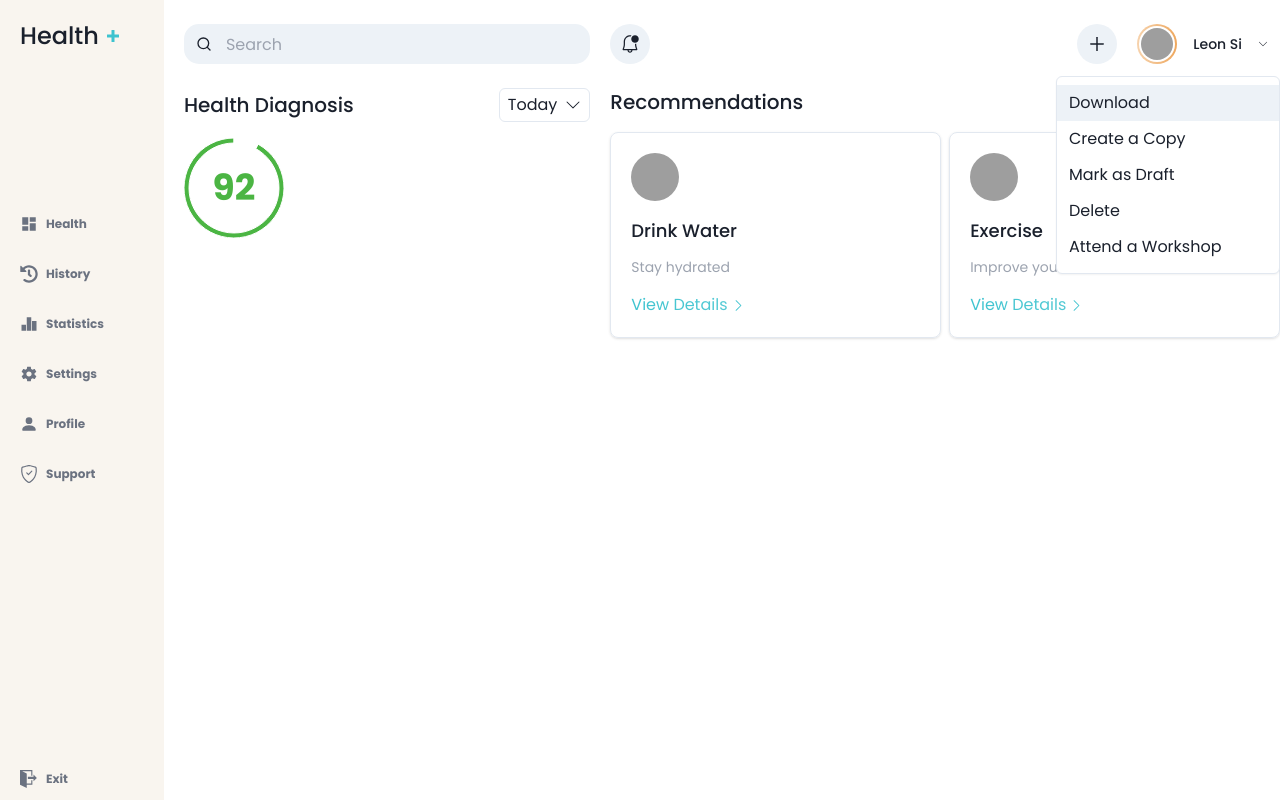
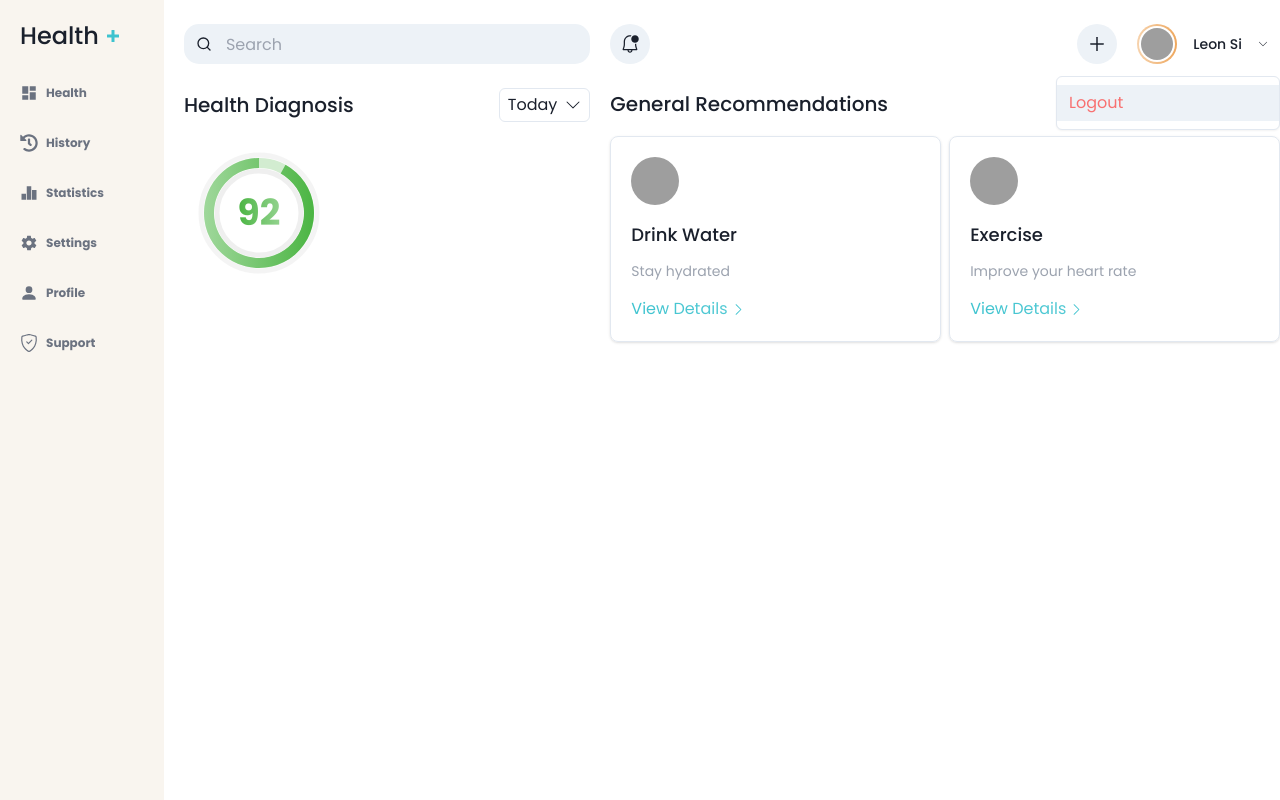
Before and after one commit to WhatTheHealthHTN/WhatTheHealth, a Next.js app: page /dashboard in a window 1280 px wide. Both pictures are taken after a click on the button "Leon Si". Shown: the top 800 px of the page. Built offline with nearby package versions, Linux system fonts and the light colour scheme; grey boxes are pictures that could not be loaded.

Commit message:
decoration

```diff
--- a/src/components/sections/health-diagnosis.tsx
+++ b/src/components/sections/health-diagnosis.tsx
@@ -6,13 +6,13 @@ import { BsChevronDown } from "react-icons/bs";
 const HealthDiagnosisSection = () => {
 	const data = [
 		{ value: 92, color: '#4bb543' },
-		{ value: 8, color: 'white' },
+		{ value: 8, color: 'transparent' },
 	];
 
 	return (
 		<Box className='ml-5'>
 			<div className='flex flex-col items-start'>
-				<div className='flex flex-row mb-4 self-stretch items-center pr-5'>
+				<div className='flex flex-row mb-4 self-stretch items-center pr-5 row-span-1 row-start-2'>
 					<div className='font-medium text-xl'>Health Diagnosis</div>
 					<div className='flex-1'></div>
 					<div>
@@ -35,15 +35,30 @@ const HealthDiagnosisSection = () => {
 					</div>
 				</div>
 				<div className="relative flex flex-row justify-center items-center">
-					<PieChart width={100} height={100}>
-						<Pie dataKey='value' data={data} cx='50%' cy='50%' innerRadius={45} outerRadius={50} startAngle={-270} endAngle={360} animationBegin={0}>
+					<PieChart width={150} height={150}>
+						<defs>
+							<linearGradient id={`myGradient0`}>
+								<stop
+									offset="0%"
+									stopColor='#4bb54360'
+								/>
+								<stop
+									offset="100%"
+									stopColor='#4bb543'
+								/>
+							</linearGradient>
+						</defs>
+						<circle cx='50%' cy='50%' r={42} strokeWidth={5} stroke='#aaaaaa30' fill='transparent'></circle>
+						<circle cx='50%' cy='50%' r={58} strokeWidth={5} stroke='#aaaaaa20' fill='transparent'></circle>
+						<circle cx='50%' cy='50%' r={50} strokeWidth={10} stroke='#4bb54340' fill='transparent'></circle>
+						<Pie dataKey='value' data={data} cx='50%' cy='50%' innerRadius={45} outerRadius={55} startAngle={-270} endAngle={360} animationBegin={0}>
 							{data.map((entry, index) => (
-								<Cell key={`cell-${index}`} fill={entry.color} />
+								<Cell key={`cell-${index}`} fill={entry.color === 'transparent' ? 'transparent' : `url(#myGradient0)`} stroke='transparent' strokeLinecap='round' />
 							))}
 						</Pie>
 					</PieChart>
 					<CountUp
-						className='absolute text-4xl text-[#4bb543] font-bold'
+						className='absolute text-4xl from-[#4bb543] to-[#4bb54399] bg-clip-text text-transparent bg-gradient-to-r font-bold'
 						useEasing={true}
 						start={0}
 						end={92}
--- a/src/components/sections/recommendations.tsx
+++ b/src/components/sections/recommendations.tsx
@@ -4,7 +4,7 @@ export default function RecommendationsSection() {
 
 	return (
 		<div>
-			<div className='font-medium mb-4 text-xl'>Recommendations</div>
+			<div className='font-medium mb-4 text-xl py-0.5'>General Recommendations</div>
 			<div className="flex flex-row gap-2">
 				<div className='flex-1'>
 					<RecommendationCard title='Drink Water' subtitle='Stay hydrated' imageUrl='https://banner2.cleanpng.com/20180514/wgq/kisspng-computer-icons-water-drop-free-information-compute-5af966beebe706.1395239415262942069663.jpg' />
--- a/src/pages/dashboard.tsx
+++ b/src/pages/dashboard.tsx
@@ -16,11 +16,11 @@ import { AiOutlinePlus } from 'react-icons/ai'
 const SidebarTab = ({ icon, text }: { icon: ReactElement, text: string }) => {
 	return (
 		<div className="flex flex-row group">
-			<div className='flex flex-row items-center gap-2 pl-5 pr-14 py-3 text-gray-500 group-hover:bg-[rgb(255,253,252)] cursor-pointer flex-1'>
+			<div className='flex flex-row items-center gap-2 pl-5 pr-14 py-3 text-gray-500 group-hover:bg-[rgb(255,253,252)] cursor-pointer flex-1 transition-all'>
 				<span className='text-lg'>{icon}</span>
 				<span className='text-xs font-bold'>{text}</span>
 			</div>
-			<span className='invisible group-hover:visible w-1 self-stretch bg-[rgb(103,192,205)]'></span>
+			<span className='opacity-0 group-hover:opacity-100 w-1 self-stretch bg-[rgb(103,192,205)] transition-all'></span>
 		</div>
 	)
 }
@@ -42,7 +42,6 @@ const Sidebar = () => {
 	return (
 		<div className='flex flex-col bg-[rgb(249,245,239)]'>
 			<div className='font-medium text-2xl flex flex-row items-center gap-2 pl-5 pt-5 pb-5'>Health <ImPlus className='text-[#3ec3cf]' size={12} /></div>
-			<div className='flex flex-grow-[1]'></div>
 			<div className="flex flex-col gap-2">
 				<SidebarTab text='Health' icon={<MdDashboard />} />
 				<SidebarTab text='History' icon={<FaHistory />} />
@@ -51,8 +50,6 @@ const Sidebar = () => {
 				<SidebarTab text='Profile' icon={<BsPersonFill />} />
 				<SidebarTab text='Support' icon={<BsShieldCheck />} />
 			</div>
-			<div className='flex flex-grow-[2]'></div>
-			<SidebarTab text='Exit' icon={<ImExit />} />
 		</div>
 	)
 }
@@ -89,11 +86,7 @@ const DashboardToolbar = () => {
 						</div>
 					</MenuButton>
 					<MenuList>
-						<MenuItem>Download</MenuItem>
-						<MenuItem>Create a Copy</MenuItem>
-						<MenuItem>Mark as Draft</MenuItem>
-						<MenuItem>Delete</MenuItem>
-						<MenuItem>Attend a Workshop</MenuItem>
+						<MenuItem><span className='text-red-400'>Logout</span></MenuItem>
 					</MenuList>
 				</Menu >
 			</div>
@@ -117,7 +110,7 @@ const HealthDiagnosisSection = dynamic(() => import('~/components/sections/healt
 
 const DashboardPage: NextPage = () => {
 	return (
-		<div className="flex flex-row flex-1 h-screen w-screen min-w-[1080px] min-h-[720px]">
+		<div className="flex flex-row flex-1 h-full w-full min-w-[1080px] min-h-[720px]">
 			<Sidebar />
 			<div className='flex-1'>
 				<DashboardView />
```
